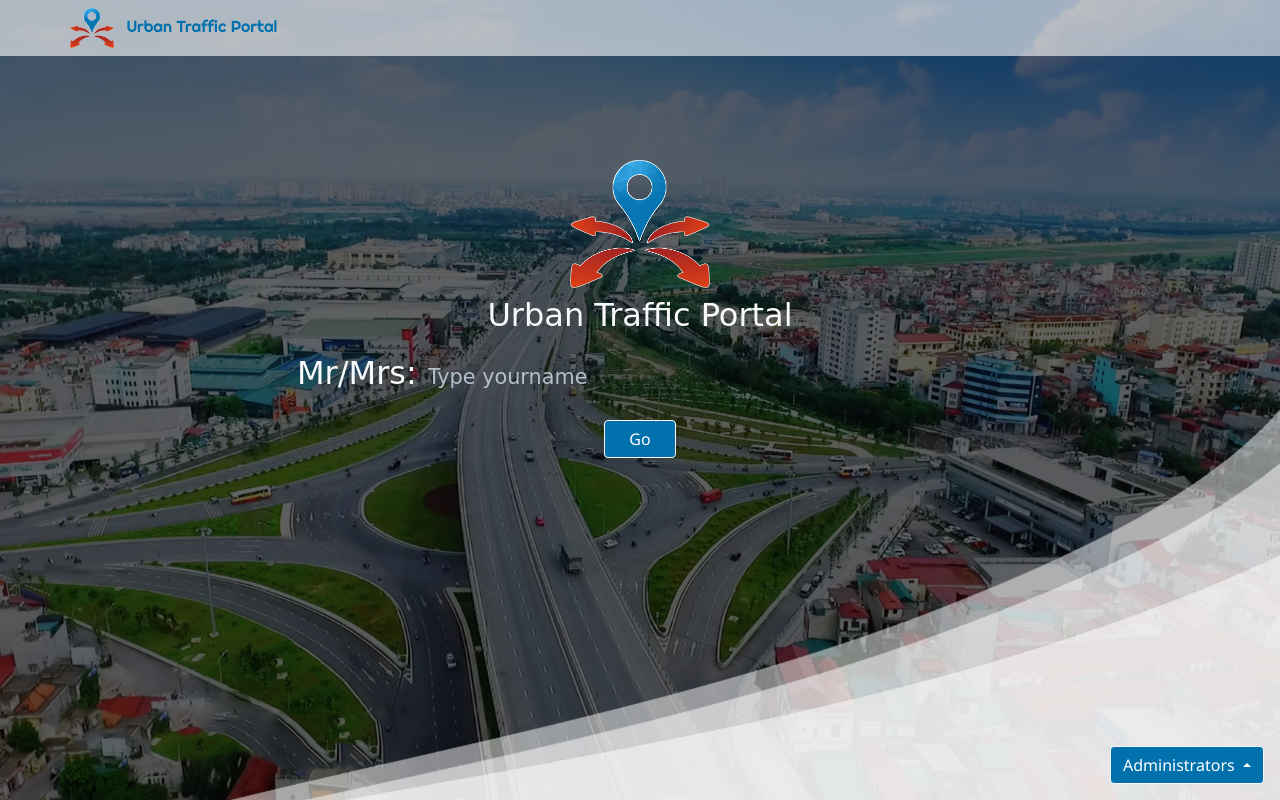
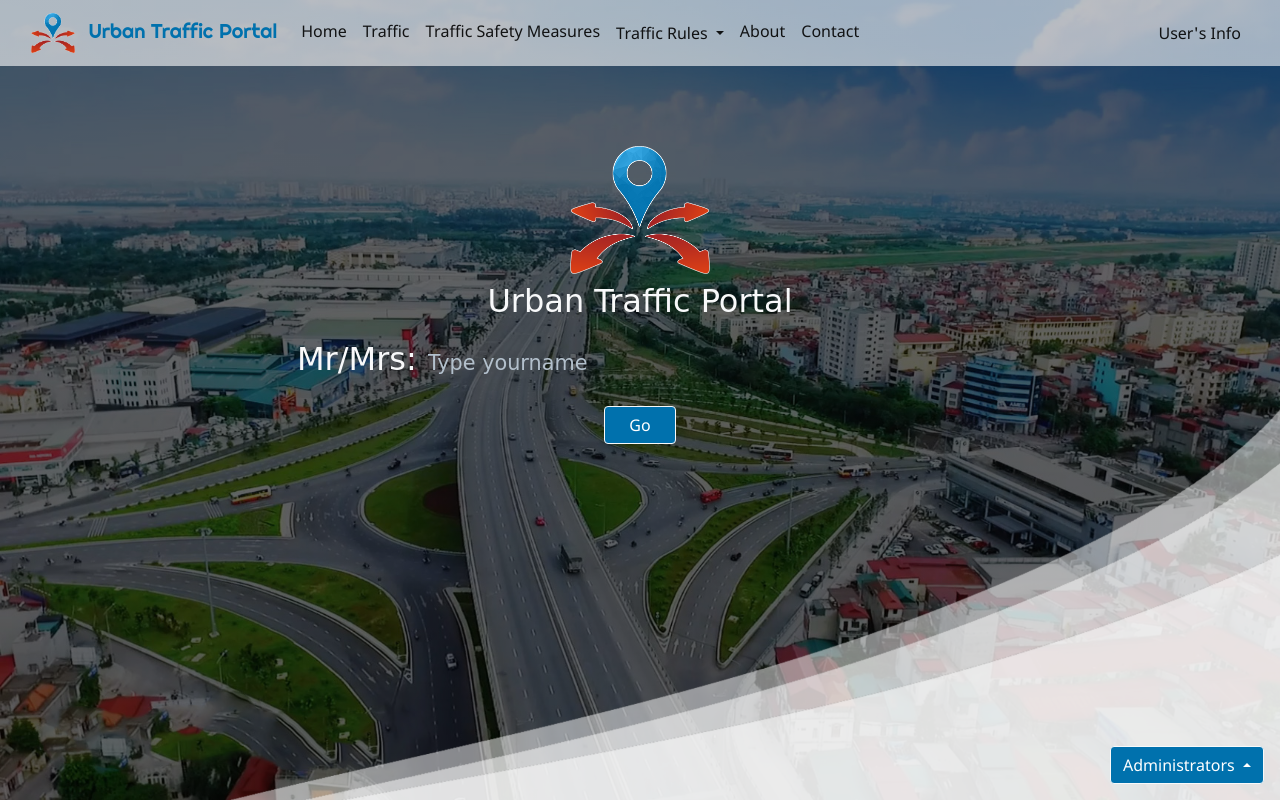
Before and after one commit to urban-traffic-portal/urban-traffic-portal.github.io, a PHP site: page / in a window 1280 px wide. Run offline with PHP 8.4, Linux system fonts and the light colour scheme; some libraries are stand-ins or nearby versions; some web fonts are replaced.

Commit message:
index update

```diff
--- a/asset/css/global.css
+++ b/asset/css/global.css
@@ -59,6 +59,17 @@
 	font-family: inherit !important;
 }
 
+.nav-item
+{
+	line-height: 0;
+}
+
+.nav-item:hover>.nav-link
+{
+	font-weight: 600 !important;
+	color: #0071AD !important;
+}
+
 /*******/
 
 #pageWelcome
@@ -97,6 +108,11 @@
 	font-size: 1.3rem;
 }
 
+#pageWelcomeHello
+{
+	margin-top: 10vh;
+}
+
 #pageWelcomeHello .input-group-text
 {
 	font-size: 2rem;
--- a/index.html
+++ b/index.html
@@ -28,18 +28,68 @@
   <!--Start header-->
   <header id="pageWelcome">
     <div id="pageWelcomeContent">
-      <nav class="navbar navbar-expand navbar-light">
-        <div class="container">
-          <a id="navbar-brand" class="fontHeading text-primary" href="./index.html">
+      <nav class="navbar navbar-expand-lg navbar-light">
+        <div class="container-fluid">
+          <a class="navbar-brand fontHeading text-primary" href="./index.html">
             <img src="./asset/img/brand/logo.png" height="40" width="auto" class="mr-2" alt="">
             <span class="d-none d-sm-inline">Urban Traffic Portal</span>
           </a>
+
+          <button class="navbar-toggler" type="button" data-toggle="collapse" data-target="#navbarSupportedContent" aria-controls="navbarSupportedContent" aria-expanded="false" aria-label="Toggle navigation">
+            <span class="navbar-toggler-icon"></span>
+          </button>
+
+          <div class="collapse navbar-collapse" id="navbarSupportedContent">
+            <ul class="navbar-nav mr-auto">
+              <li class="nav-item active">
+                <a class="nav-link" href="#">Home <span class="sr-only">(current)</span></a>
+              </li>
+              <li class="nav-item active">
+                <a class="nav-link" href="#">Traffic <span class="sr-only">(current)</span></a>
+              </li>
+              <li class="nav-item active">
+                <a class="nav-link" href="#">Traffic Safety Measures</a>
+              </li>
+              <li class="nav-item dropdown active">
+                <a class="nav-link dropdown-toggle" href="#" id="navbarDropdown" role="button" data-toggle="dropdown" aria-haspopup="true" aria-expanded="false">
+                  Traffic Rules
+                </a>
+                <div class="dropdown-menu" aria-labelledby="navbarDropdown">
+                  <a class="dropdown-item" href="#">Driving licences and categories of vehicles</a>
+                  <div class="dropdown-divider"></div>
+                  <a class="dropdown-item" href="#">The learner driver</a>
+                  <div class="dropdown-divider"></div>
+                  <a class="dropdown-item" href="#">The driving test</a>
+                  <div class="dropdown-divider"></div>
+                  <a class="dropdown-item" href="#">Rules for motorcyclists</a>
+                  <div class="dropdown-divider"></div>
+                  <a class="dropdown-item" href="#">Rules for cyclists</a>
+                  <div class="dropdown-divider"></div>
+                  <a class="dropdown-item" href="#">Rules for pedestrians</a>
+                  <div class="dropdown-divider"></div>
+                  <a class="dropdown-item" href="#">Respecting other road users</a>
+                  <div class="dropdown-divider"></div>
+                  <a class="dropdown-item" href="#">Other road users</a>
+                  <div class="dropdown-divider"></div>
+                  <a class="dropdown-item" href="#">Regulatory traffic signs</a>
+                </div>
+              </li>
+              <li class="nav-item active">
+                <a class="nav-link" href="#">About</a>
+              </li>
+              <li class="nav-item active">
+                <a class="nav-link" href="#">Contact</a>
+              </li>
+            </ul>
+            <ul class="navbar-nav ml-auto">
+              <li class="nav-item active">
+                <a class="nav-link" href="#">User's Info <span class="sr-only">(current)</span></a>
+              </li>
+            </ul>
+          </div>
         </div>
       </nav>
 
-    </div>
-
-    <div id="frame" class="fixed-bottom">
       <div class="container text-center" id="pageWelcomeHello">
         <img src="./asset/img/brand/logo.png" height="128" width="auto" alt="" class="mb-2">
         <h2 id="textLogo" class="fontWriting text-center text-light">
@@ -55,7 +105,9 @@
           Go
         </button>
       </div>
+    </div>
 
+    <div id="frame" class="fixed-bottom">
       <div class="navbar navbar-expand navbar-light fixed-bottom mb-2">
         <div class="container-fluid">
           <div class="dropdown dropup ml-auto">
```
